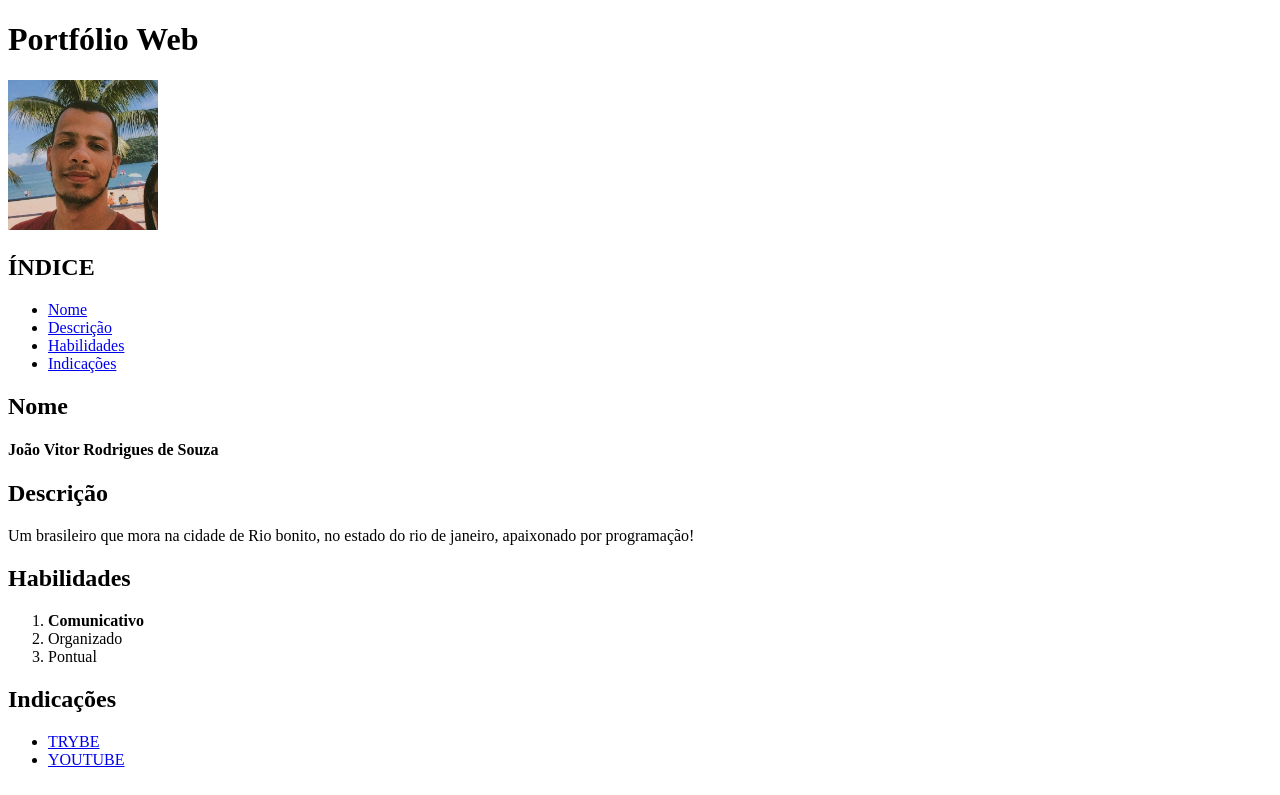
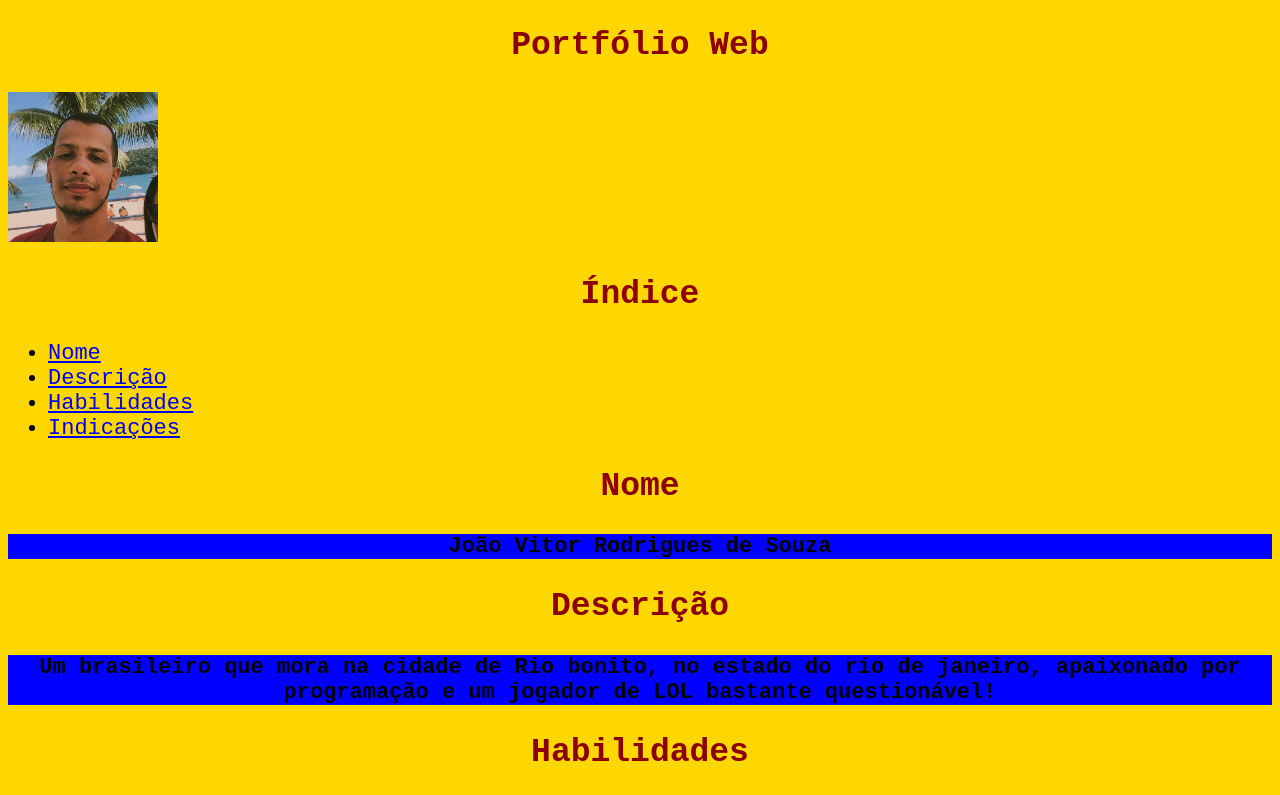
Before and after one commit to JoaoVRDev/JoaoVRDev.github.io, a plain HTML site: page index.html in a window 1280 px wide. Shown: the top 795 px of the page. Drawn offline with Linux system fonts and the light colour scheme.

Commit message:
adicionado css

```diff
--- a/index.html
+++ b/index.html
@@ -3,14 +3,38 @@
   <head>
     <meta charset="UTF-8">
     <title>Portfólio</title>
+    <style>
+h2{
+    color: darkred;
+    text-align: center;
+}
+body{
+    background-color: gold;
+    font-size: 22px;
+    font-family: monospace;
+}
+#back{
+    background-color: blue;
+    text-align: center;
+}
+#Org-Listas{
+    background-color: green;
+    font-size: 25px;
+    font-family: Arial, Helvetica, sans-serif;
+}
+
+
+
+    </style>
+
   </head>
   <body>
-    <h1>
+    <h2>
         Portfólio Web
-    </h1>
-<img src="foto1.jpg" alt="Image" height="150" width="150">
+    </h2>
+<img src="foto1.jpg" alt="Image" height="150" width="150" >
 <p>
-    <H2>ÍNDICE</H2>
+    <H2>Índice</H2>
     <ul>
         <li>
             <a href="#Nome">Nome</a>
@@ -23,21 +47,21 @@
         </li>
     </ul>
 </p>
-<p id="Nome">
+<p id="Nome" >
     <h2>
         Nome
     </h2>
-   <h4>  João Vitor Rodrigues de Souza
+   <h4 id="back">  João Vitor Rodrigues de Souza
    </h4>
 </p>
 <p id="Descrição">
    <h2>Descrição</h2>
-   Um brasileiro que mora na cidade de Rio bonito, no estado do rio de janeiro, apaixonado
-   por programação!
+   <h4 id="back">Um brasileiro que mora na cidade de Rio bonito, no estado do rio de janeiro, apaixonado
+   por programação e um jogador de LOL bastante questionável! </h4>
 </p>
-<p id="Habilidades">
-   <h2>Habilidades</h2>
-   <ol>
+<p>
+   <h2 id="Habilidades">Habilidades</h2>
+   <ol id="Org-Listas">
 <li><b>Comunicativo</b></li>
 <li>Organizado</li>
 <li>Pontual</li>
@@ -46,7 +70,7 @@
 </p>
 <p id="Indicações">
     <h2> Indicações</h2>
-    <ul>
+    <ul id="Org-Listas">
 <li>
     <a href="https://blog.betrybe.com/carreira/"   target="_blank" > TRYBE</a>
     </li>
```
